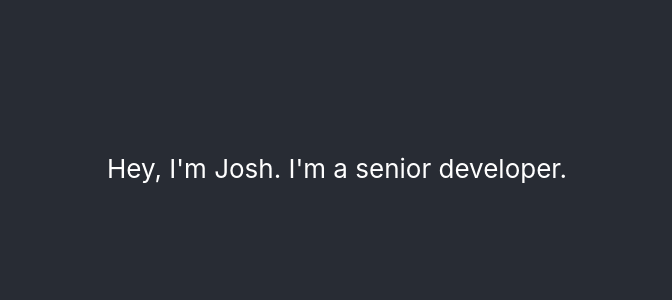
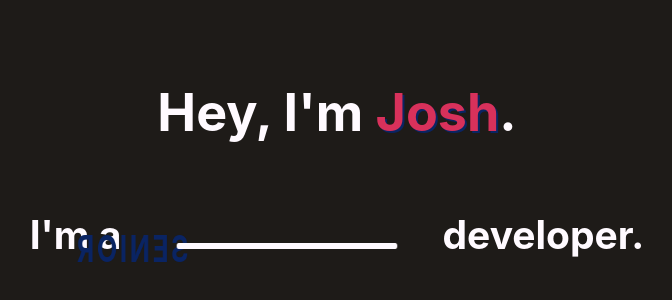
Before and after one commit to joshewood/joshewood.com, a React (Create React App) app in the folder portfolio/: page / in a window 1280 px wide. Shown: the part 232-532 px from the top of the page, without its empty margins (303-975 px from the left). Built offline with nearby package versions, Linux system fonts and the light colour scheme.

Commit message:
🎨 begin making a cool word cycle animation

```diff
--- a/portfolio/src/App.css
+++ b/portfolio/src/App.css
@@ -3,12 +3,48 @@
 }
 
 .App-header {
-  background-color: #282c34;
+  background-color: #1E1B18;
   min-height: 100vh;
   display: flex;
   flex-direction: column;
   align-items: center;
   justify-content: center;
   font-size: calc(10px + 2vmin);
-  color: white;
+  color: #FFFAFF;
 }
+
+h1 {
+
+}
+
+.Accent {
+  color: #D8315B;
+  text-shadow: 2px 2px 0px #0A2463;
+}
+
+.WordCycler {
+  position: relative;
+  width: 8em;
+  background: #FFFAFF;
+  color: #0A2463;
+  display: inline-block;
+  border-radius: 4em;
+  padding: 0.1em 1em;
+  text-transform: uppercase;
+  letter-spacing: 3px;
+  font-size: 0.8em;
+  transform-style: preserve-3d;
+  -webkit-animation: spin 8s infinite linear;
+}
+
+@-webkit-keyframes spin {
+  from { -webkit-transform: rotateY(0); }
+  to   { -webkit-transform: rotateY(-360deg); }
+}
+
+.WordCyclePlane {
+  transform: scale3d(1.2, 1.2, 1.2) rotateY(90deg) translateZ(100px);
+  position: absolute;
+  height: 200px;
+  width: 200px;
+}
--- a/portfolio/src/App.js
+++ b/portfolio/src/App.js
@@ -2,7 +2,7 @@ import React, { useState, useEffect  } from 'react';
 import logo from './logo.svg';
 import './App.css';
 
-const adjectives = ['thoughtful', 'caring', 'passionate', 'humble', 'knowledgable', 'friendly', 'expert', 'artistic', 'front-end', 'back-end', 'senior'];
+const adjectives = ['thoughtful', 'caring', 'passionate', 'humble', 'knowledgable', 'friendly', 'professional', 'artistic', 'front-end', 'back-end', 'senior'];
 const consumeAdjective = () => adjectives.sort(() => { return 0.5 - Math.random();}).pop();
 function App() {
   const [currentAdjective, setAdjective] = useState(consumeAdjective());
@@ -21,8 +21,14 @@ function App() {
   return (
     <div className="App">
       <header className="App-header">
-        Hey, I'm Josh.
-        I'm a {currentAdjective} developer.
+        <h1>Hey, I'm <span className="Accent">Josh</span>.</h1>
+        <h2>
+          <span>I'm a </span>
+          <span className="WordCycler">
+            <span className="WordCyclePlane">{currentAdjective}</span>
+          </span>
+          <span>developer.</span>
+        </h2>
       </header>
     </div>
   );
```
